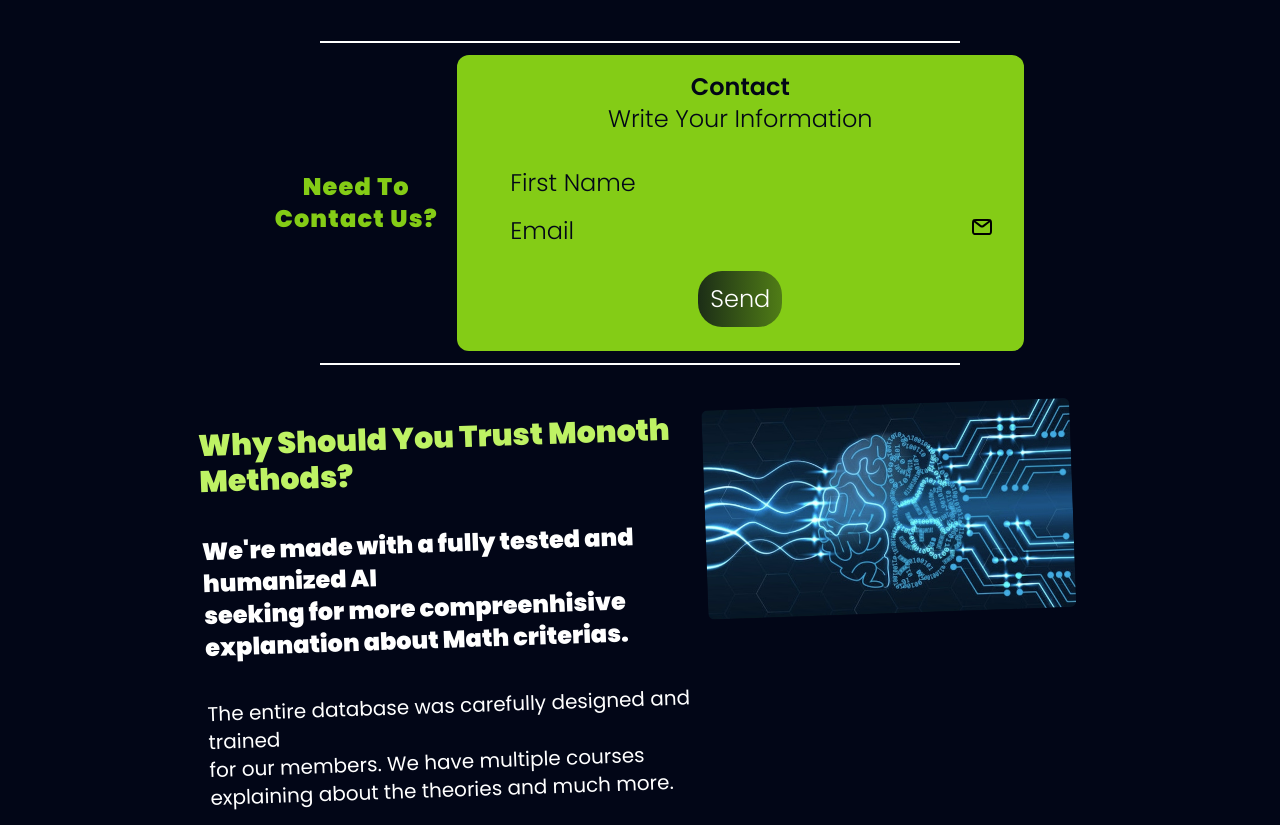
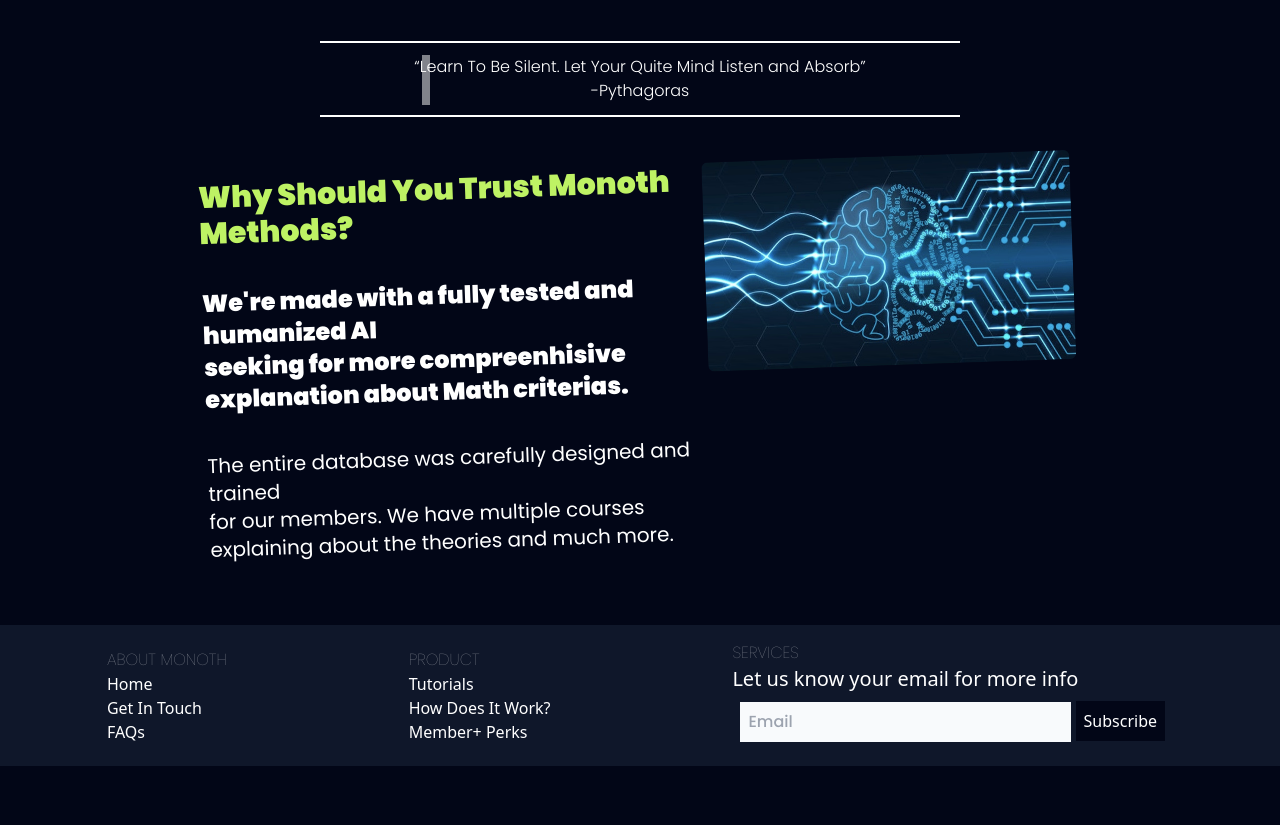
Before and after one commit to Mathbkj/Landing-Page-With-Node.js-and-Tailwind, a website: page public/index.html in a window 1280 px wide. Shown: the part 1093-1918 px from the top of the page. After the commit the page ends 1859 px from the top, so only its background shows below. Drawn offline with nearby package versions, Linux system fonts and the light colour scheme.

Commit message:
DOM Structure Change

```diff
--- a/public/index.html
+++ b/public/index.html
@@ -146,6 +146,22 @@
       input {
         background: none;
       }
+      blockquote::before {
+        position: absolute;
+        margin: 0;
+        direction: ltr;
+        left: 33%;
+        content: "";
+        width: 8px;
+        height: 50px;
+        background-color: white;
+        opacity: 0.5;
+      }
+      nav {
+        animation: rotate 1s linear infinite;
+        animation-play-state: paused;
+        animation-delay: calc(var(--scroll) * -1);
+      }
     </style>
     <title>Document</title>
   </head>
@@ -182,7 +198,7 @@
         >
           Get Started
         </button>
-        <a class="#" id="cart" class="caret-pink-300" href="#"> </a>
+        <a class="#" id="cart" class="" href="#"> </a>
       </ul>
     </nav>
     <main
@@ -265,48 +281,14 @@
         <br />
       </div>
       <hr class="border border-white w-[50%] mx-auto my-3" />
-      <div class="form__sec w-[60%] flex justify-center items-center">
-        <h1 class="text-2xl poppins-black tracking-wider">
-          Need To Contact Us?
-        </h1>
-        <form
-          method="post"
-          id="main__form"
-          class="container p-4 rounded-xl text-2xl bg-lime-500 text-slate-950 flex flex-col justify-center items-center"
-        >
-          <h2 class="poppins-semibold">Contact</h2>
-          <h3 class="poppins-light">Write Your Information</h3>
-          <br />
-          <div id="name__div" class="relative w-full">
-            <input
-              type="text"
-              placeholder="First Name"
-              id="FirstName"
-              name="FirstName"
-              class="placeholder:text-slate-950"
-            />
-          </div>
-
-          <div id="mail__div" class="w-full relative m-4">
-            <input
-              type="text"
-              placeholder="Email"
-              id="Email"
-              name="Email"
-              class="placeholder:text-slate-950"
-            />
-            <span id="mail__svg" class="absolute self-center"></span>
-          </div>
-
-          <button
-            id="main__submitter"
-            class="mx-auto text-white w-max my-2 rounded-3xl p-3 bg-gradient-to-r from-slate-950/80 via-slate-950/60 to-slate-950/40 hover:from-slate-950/80 hover:to-slate-950/30 hover:transition-opacity hover:opacity-50 transition-opacity"
-            type="submit"
-          >
-            Send
-          </button>
-        </form>
-      </div>
+      <blockquote
+        class="text-white"
+        cite="https://quotefancy.com/pythagoras-quotes"
+      >
+        <q>Learn To Be Silent. Let Your Quite Mind Listen and Absorb</q>
+        <br />
+        -Pythagoras
+      </blockquote>
       <hr class="border border-white w-[50%] mx-auto my-3" />
       <br />
       <section
@@ -336,56 +318,80 @@
         </div>
       </section>
     </main>
-    <footer></footer>
+    <footer class="w-full p-2 text-white text-base bg-slate-900">
+      <div
+        class="container p-2 flex justify-around items-center flex-row flex-wrap"
+      >
+        <section class="footer-sec">
+          <h1 class="text-white opacity-50 poppins-thin">ABOUT MONOTH</h1>
+          <ul>
+            <a
+              href="#"
+              class="hover:opacity-50 hover:transition-opacity transition-opacity"
+              ><li>Home</li></a
+            ><a
+              href="#"
+              class="hover:opacity-50 hover:transition-opacity transition-opacity"
+            >
+              <li>Get In Touch</li></a
+            ><a
+              href="#"
+              class="hover:opacity-50 hover:transition-opacity transition-opacity"
+              ><li>FAQs</li></a
+            >
+          </ul>
+        </section>
+        <section class="footer-sec">
+          <h1 class="text-white opacity-50 poppins-thin">PRODUCT</h1>
+          <ul>
+            <a
+              href="#"
+              class="hover:opacity-50 hover:transition-opacity transition-opacity"
+              ><li>Tutorials</li></a
+            >
+            <a
+              href="#"
+              class="hover:opacity-50 hover:transition-opacity transition-opacity"
+              ><li>How Does It Work?</li></a
+            >
+            <a
+              href="#"
+              class="hover:opacity-50 hover:transition-opacity transition-opacity"
+              ><li>Member+ Perks</li></a
+            >
+          </ul>
+        </section>
+        <section class="footer-sec">
+          <h1 class="text-white opacity-50 poppins-thin">SERVICES</h1>
+          <h2 class="text-xl text-start">
+            Let us know your email for more info
+          </h2>
+          <form method="post" action="/" class="footer__form p-2">
+            <input
+              type="text"
+              id="footer_mail"
+              class="text-slate-900 p-2 poppins-medium border-none outline-none bg-slate-50 poppins-thin"
+              placeholder="Email"
+            />
+            <button type="submit" class="bg-slate-950 p-2">Subscribe</button>
+          </form>
+        </section>
+      </div>
+    </footer>
     <script
       type="text/javascript"
       src="https://cdn.jsdelivr.net/npm/toastify-js"
     ></script>
     <script>
-      document.addEventListener("DOMContentLoaded", function () {
-        const main__form = document.getElementById("main__form");
-        const main__submitter = document.getElementById("main__submitter");
-        const svg = document.getElementById("cart");
-        const mailSVG = document.getElementById("mail__svg");
-        const phoneSVG = document.getElementById("phone__svg");
-
-        console.log(main__form);
-
-        const mailBox = `
-            <svg xmlns="http://www.w3.org/2000/svg" width="24" height="24" viewBox="0 0 24 24" fill="none">
-      <path d="M4 6L10.1076 10.6123L10.1097 10.614C10.7878 11.1113 11.1271 11.3601 11.4988 11.4562C11.8272 11.5412 12.1725 11.5412 12.501 11.4562C12.8729 11.36 13.2132 11.1105 13.8926 10.6123C13.8926 10.6123 17.8101 7.60594 20 6M3 15.8002V8.2002C3 7.08009 3 6.51962 3.21799 6.0918C3.40973 5.71547 3.71547 5.40973 4.0918 5.21799C4.51962 5 5.08009 5 6.2002 5H17.8002C18.9203 5 19.4796 5 19.9074 5.21799C20.2837 5.40973 20.5905 5.71547 20.7822 6.0918C21 6.5192 21 7.07899 21 8.19691V15.8036C21 16.9215 21 17.4805 20.7822 17.9079C20.5905 18.2842 20.2837 18.5905 19.9074 18.7822C19.48 19 18.921 19 17.8031 19H6.19691C5.07899 19 4.5192 19 4.0918 18.7822C3.71547 18.5905 3.40973 18.2842 3.21799 17.9079C3 17.4801 3 16.9203 3 15.8002Z" stroke="black" stroke-width="2" stroke-linecap="round" stroke-linejoin="round"/>
-      </svg>
-            `;
-
-        const cart = `
-            <svg xmlns="http://www.w3.org/2000/svg" width="24" height="24" viewBox="0 0 14 14" fill="none">
-      <path d="M0.507507 0.5H2.94968L3.81968 9.15C3.85584 9.38845 3.97696 9.6058 4.16073 9.762C4.34449 9.9182 4.57852 10.0027 4.81968 10H11.1197C11.3378 10.0114 11.5536 9.95107 11.7341 9.82829C11.9147 9.7055 12.0501 9.52698 12.1197 9.32L13.4497 5.32C13.4993 5.16962 13.5125 5.0096 13.4881 4.85314C13.4638 4.69667 13.4026 4.54822 13.3097 4.42C13.2129 4.28368 13.0834 4.17381 12.9332 4.10043C12.783 4.02706 12.6167 3.99253 12.4497 4H3.29968" stroke="white" stroke-linecap="round" stroke-linejoin="round"/>
-      <path d="M10.9497 13.5C10.6736 13.5 10.4497 13.2761 10.4497 13C10.4497 12.7239 10.6736 12.5 10.9497 12.5C11.2258 12.5 11.4497 12.7239 11.4497 13C11.4497 13.2761 11.2258 13.5 10.9497 13.5Z" stroke="white" stroke-linecap="round" stroke-linejoin="round"/>
-      <path d="M4.44971 13.5C4.17356 13.5 3.94971 13.2761 3.94971 13C3.94971 12.7239 4.17356 12.5 4.44971 12.5C4.72585 12.5 4.94971 12.7239 4.94971 13C4.94971 13.2761 4.72585 13.5 4.44971 13.5Z" stroke="white" stroke-linecap="round" stroke-linejoin="round"/>
-      </svg>
-            `;
-        svg.innerHTML += cart;
-        mailSVG.innerHTML += mailBox;
-
-        main__form.addEventListener("submit", (ev) => {
-          ev.preventDefault();
-          const formData = new FormData(main__form);
-          const data = JSON.stringify(Object.fromEntries(formData));
-
-          fetch("/", {
-            method: "POST",
-            headers: {
-              "Content-Type": "application/json",
-            },
-            body: data,
-          });
+      const body = document.querySelector("body");
+      const nav = document.querySelector("nav");
+      document.addEventListener("DOMContentLoaded", function (ev) {
+        console.log(`Content Loaded: ${ev.timeStamp} ms`);
+        window.addEventListener("scroll", () => {
+          const deltaY = body.offsetHeight - window.scrollY;
+          console.log(deltaY);
         });
       });
     </script>
-
-    <script
-      type="text/javascript"
-      src="https://cdn.jsdelivr.net/npm/toastify-js"
-    ></script>
   </body>
 </html>
```
